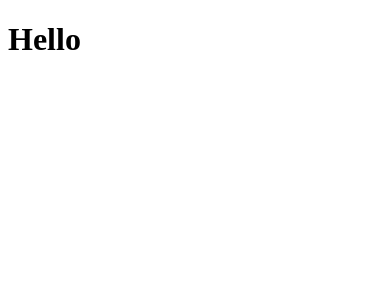
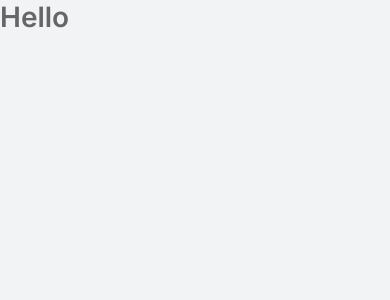
Before and after one commit to JuajXavier/upme, a React (Create React App) app: page / in a window 390 px wide. Shown: the top 300 px of the page. Built offline with nearby package versions, Linux system fonts and the light colour scheme.

Commit message:
Create global.css

```diff
--- a/public/index.html
+++ b/public/index.html
@@ -2,42 +2,15 @@
 <html lang="en">
   <head>
     <meta charset="utf-8" />
-    <link rel="icon" href="%PUBLIC_URL%/favicon.ico" />
     <meta name="viewport" content="width=device-width, initial-scale=1" />
-    <meta name="theme-color" content="#000000" />
-    <meta
-      name="description"
-      content="Web site created using create-react-app"
-    />
-    <link rel="apple-touch-icon" href="%PUBLIC_URL%/logo192.png" />
-    <!--
-      manifest.json provides metadata used when your web app is installed on a
-      user's mobile device or desktop. See https://developers.google.com/web/fundamentals/web-app-manifest/
-    -->
-    <link rel="manifest" href="%PUBLIC_URL%/manifest.json" />
-    <!--
-      Notice the use of %PUBLIC_URL% in the tags above.
-      It will be replaced with the URL of the `public` folder during the build.
-      Only files inside the `public` folder can be referenced from the HTML.
 
-      Unlike "/favicon.ico" or "favicon.ico", "%PUBLIC_URL%/favicon.ico" will
-      work correctly both with client-side routing and a non-root public URL.
-      Learn how to configure a non-root public URL by running `npm run build`.
-    -->
-    <title>React App</title>
+    <link rel="preconnect" href="https://fonts.gstatic.com">
+    <link href="https://fonts.googleapis.com/css2?family=Inter:wght@400;500;600&family=Rajdhani:wght@600&display=swap" rel="stylesheet">
+
+    <title>Title</title>
   </head>
   <body>
     <noscript>You need to enable JavaScript to run this app.</noscript>
     <div id="root"></div>
-    <!--
-      This HTML file is a template.
-      If you open it directly in the browser, you will see an empty page.
-
-      You can add webfonts, meta tags, or analytics to this file.
-      The build step will place the bundled scripts into the <body> tag.
-
-      To begin the development, run `npm start` or `yarn start`.
-      To create a production bundle, use `npm run build` or `yarn build`.
-    -->
   </body>
 </html>
--- a/src/App.tsx
+++ b/src/App.tsx
@@ -1,3 +1,5 @@
+import './styles/global.css';
+
 function App() {
   return (
     <h1>Hello</h1>
--- /dev/null
+++ b/src/styles/global.css
@@ -0,0 +1,52 @@
+* {
+  margin: 0;
+  padding: 0;
+  box-sizing: border-box;
+}
+
+:root {
+  --white: #fff;
+  --background: #f2f3f5;
+  --gray-line: #dcdde0;
+  --text: #666;
+  --text-highlight: #b3b9ff;
+  --title: #2e384d;
+  --red: #e83f5b;
+  --green: #4cd62b;
+  --blue: #5965e0;
+  --blue-dark: #4953b8;
+  --blue-twitter: #2aa9e0;
+}
+
+@media (max-width: 1080px) {
+  html {
+    font-size: 93.75%;
+  }
+}
+
+@media (max-width: 720px) {
+  html {
+    font-size: 87.5%;
+  }
+}
+
+body {
+  background: var(--background);
+  color: var(--text);
+}
+
+body,
+input,
+textarea,
+button {
+  font: 400 1rem "Inter", sans-serif;
+}
+
+button {
+  cursor: pointer;
+}
+
+a {
+  color: inherit;
+  text-decoration: none;
+}
```
Also changed, not shown: src/components/ExperienceBar.tsx (added, +9 -0 lines).
